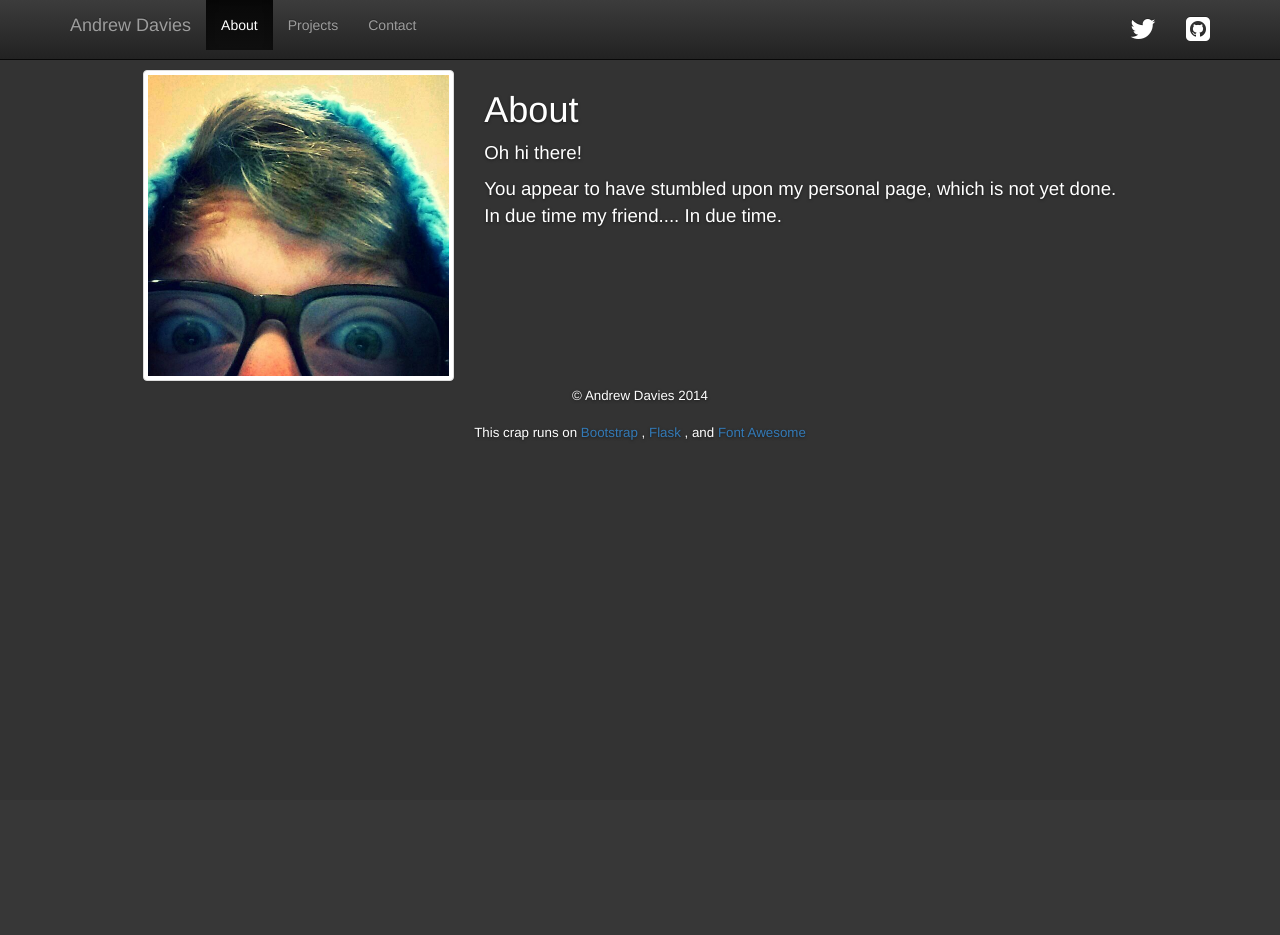
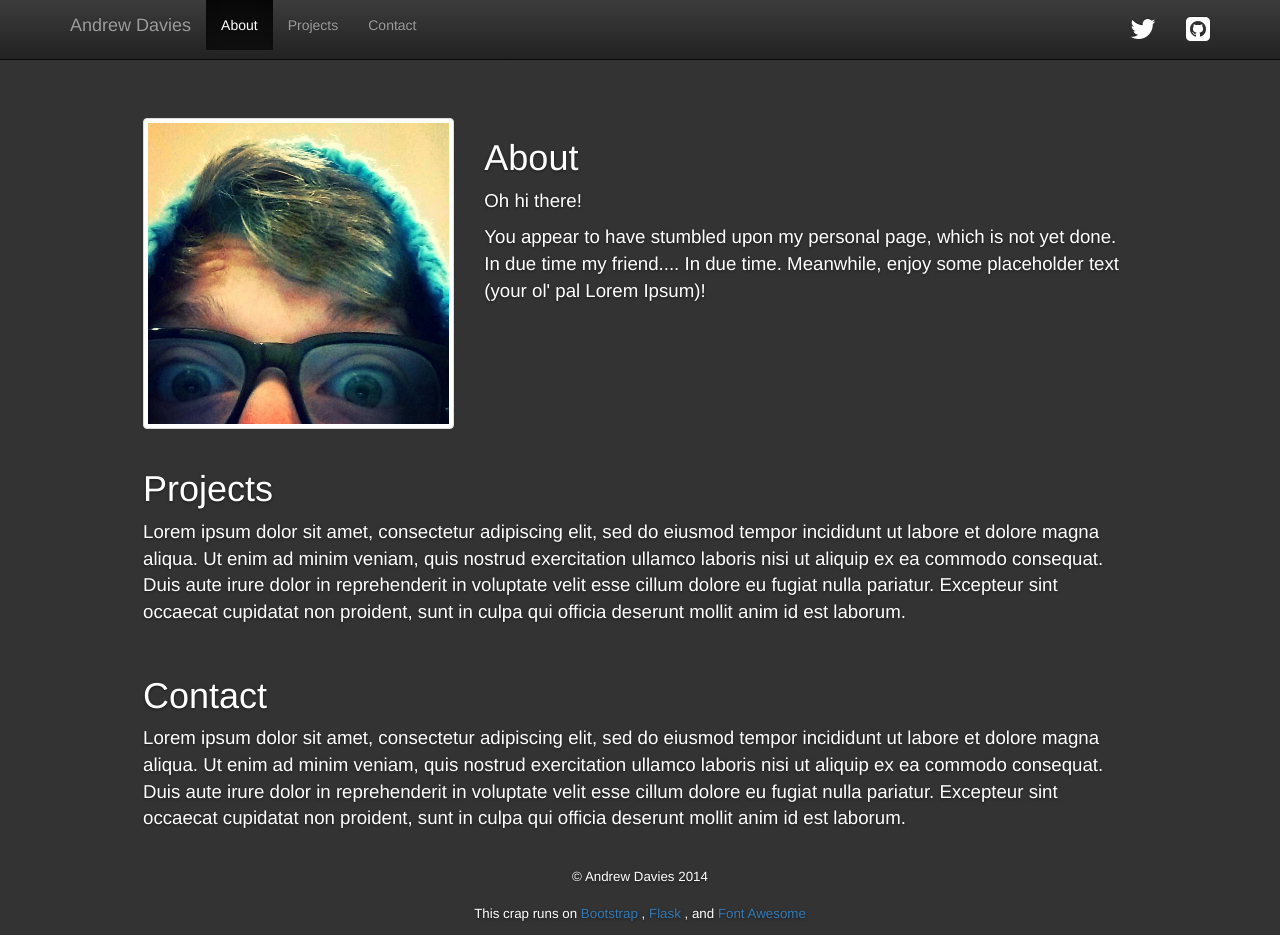
Before and after one commit to awdavies/personal_site, a Flask app: page / in a window 1280 px wide. Before the commit the page ends 440 px from the top, so only its background shows below. Run offline with Flask 2, Linux system fonts and the light colour scheme; some libraries are stand-ins or nearby versions.

Commit message:
Added some of that hot Lorem Ipsum.

```diff
--- a/static/padding.css
+++ b/static/padding.css
@@ -1,5 +1,5 @@
 body {
-  padding-top: 70px;
+  padding-top: 98px;
   padding-bottom: 30px;
 }
 
@@ -16,3 +16,7 @@ body {
 .container-showcase .navbar .container {
   width: auto;
 }
+
+.row {
+  padding-top: 20px;
+}
--- a/templates/index.html
+++ b/templates/index.html
@@ -49,24 +49,32 @@
 
 <!-- Main stuff -->
 <div class="container" style="width: 80%">
-  <div id="about" class="row">
-    <div class="col-md-4 span4">
+  <div id="about" class="row row-full">
+    <div class="col-md-4">
       <img src="static/mahface.jpeg" title="Help!  I'm trapped in here!" class="img-thumbnail"></img>
     </div>
-    <div class="col-md-8 span8">
+    <div class="col-md-8">
       <h1>About</h1>
       <p>
         Oh hi there!
       </p>
       <p>
       You appear to have stumbled upon my personal page, which is not yet done.
-      In due time my friend.... In due time.
+      In due time my friend.... In due time.  Meanwhile, enjoy some placeholder text (your ol' pal Lorem Ipsum)!
       </p>
     </div>
   </div>
   <div id="projects" class="row">
+    <div class="col-md-12">
+      <h1>Projects</h1>
+      <p>Lorem ipsum dolor sit amet, consectetur adipiscing elit, sed do eiusmod tempor incididunt ut labore et dolore magna aliqua. Ut enim ad minim veniam, quis nostrud exercitation ullamco laboris nisi ut aliquip ex ea commodo consequat. Duis aute irure dolor in reprehenderit in voluptate velit esse cillum dolore eu fugiat nulla pariatur. Excepteur sint occaecat cupidatat non proident, sunt in culpa qui officia deserunt mollit anim id est laborum.</p>
+    </div>
   </div>
   <div id="contact" class="row">
+    <div class="col-md-12">
+      <h1>Contact</h1>
+      <p>Lorem ipsum dolor sit amet, consectetur adipiscing elit, sed do eiusmod tempor incididunt ut labore et dolore magna aliqua. Ut enim ad minim veniam, quis nostrud exercitation ullamco laboris nisi ut aliquip ex ea commodo consequat. Duis aute irure dolor in reprehenderit in voluptate velit esse cillum dolore eu fugiat nulla pariatur. Excepteur sint occaecat cupidatat non proident, sunt in culpa qui officia deserunt mollit anim id est laborum.</p>
+    </div>
   </div>
   <div id="legalese" class="row">
     <div class="col-mod-10">
```
